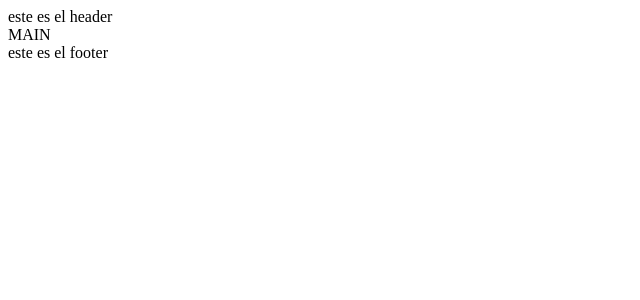
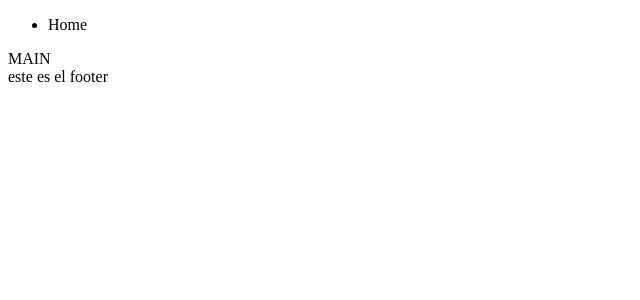
Before and after one commit to dlab-team/C16-frontend, a Next.js app: page / in a window 1280 px wide. Shown: the top 300 px of the page, without its empty margins (0-640 px from the left). Built offline with nearby package versions, Linux system fonts and the light colour scheme.

Commit message:
add header component

```diff
--- a/src/app/layout.js
+++ b/src/app/layout.js
@@ -1,15 +1,16 @@
-import "./globals.css";
+import { NavView } from '@/components';
+import './globals.css';
 
 export const metadata = {
-  title: "Create Next App",
-  description: "Generated by create next app",
+  title: 'Create Next App',
+  description: 'Generated by create next app',
 };
 
 export default function RootLayout({ children }) {
   return (
-    <html lang="en">
+    <html lang='en'>
       <body>
-        <header> este es el header</header>
+        <NavView />
         <>{children}</>
         <footer> este es el footer</footer>
       </body>
```
